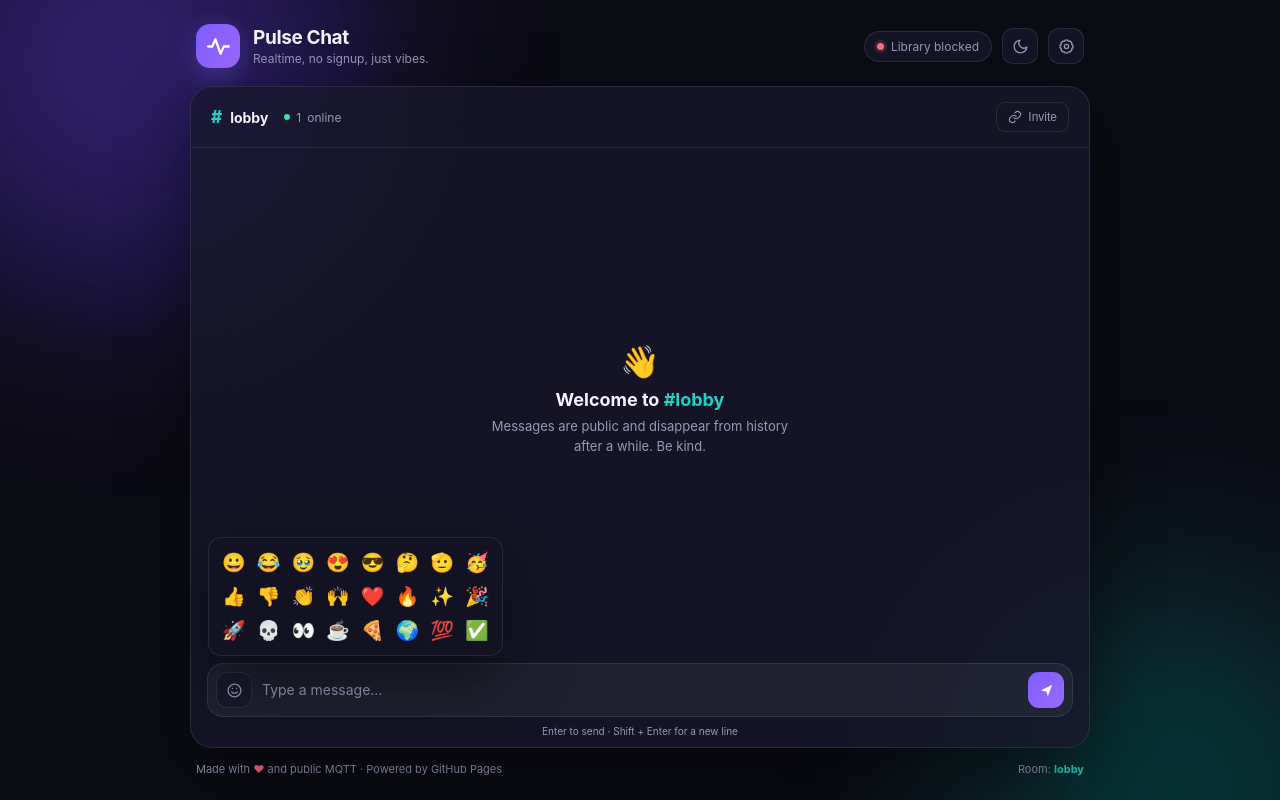
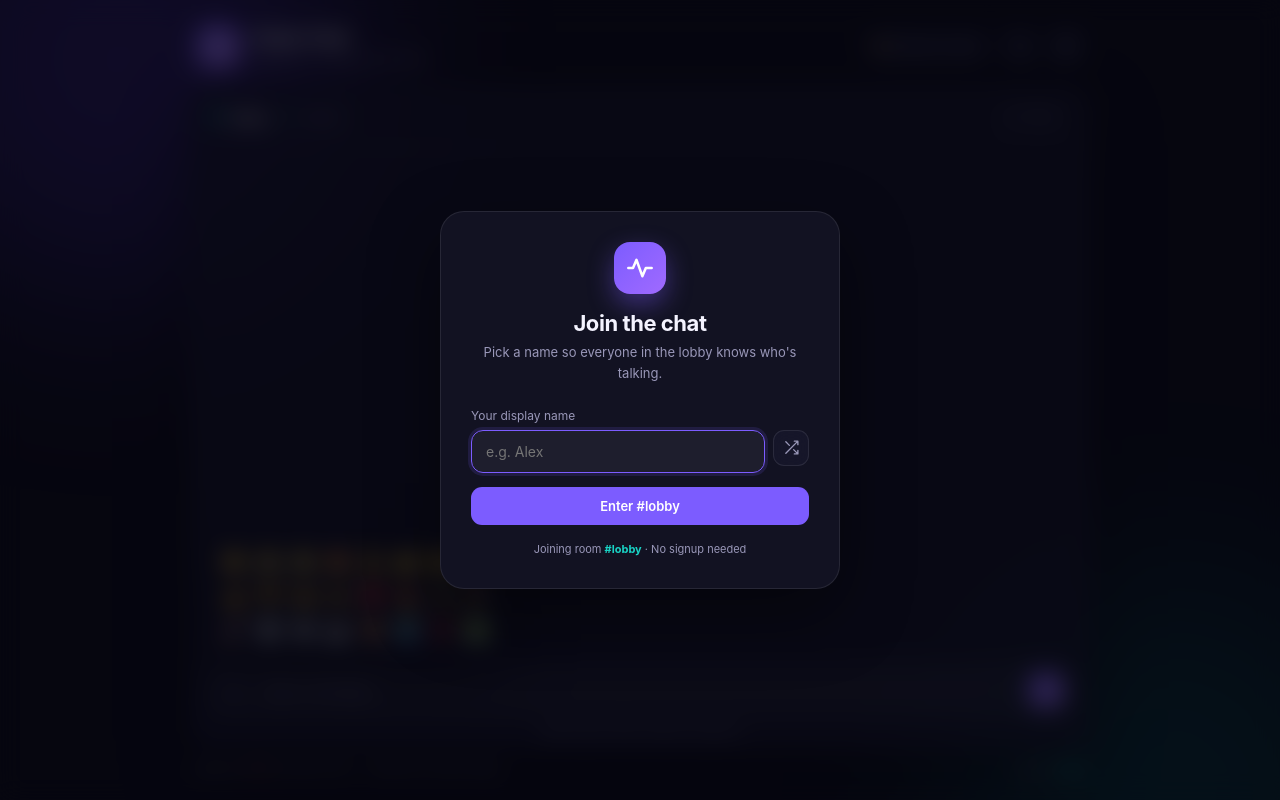
Before and after one commit to BHAI-DHEERAJ/realtime-chat, a plain HTML site: page index.html in a window 1280 px wide. Drawn offline with Linux system fonts and the light colour scheme.

Commit message:
Lock chat to lobby and add name entry gate

```diff
--- a/app.js
+++ b/app.js
@@ -27,7 +27,8 @@ const els = {
   status: $("status"), statusText: $("statusText"), online: $("onlineCount"),
   roomLabel: $("roomLabel"), footerRoom: $("footerRoom"), welcomeRoom: $("welcomeRoom"),
   typing: $("typing"), toast: $("toast"), modal: $("settingsModal"),
-  nameInput: $("nameInput"), roomInput: $("roomInput"),
+  nameInput: $("nameInput"),
+  gate: $("nameGate"), gateForm: $("gateForm"), gateName: $("gateName"),
   emojiPanel: $("emojiPanel"),
 };
 
@@ -37,7 +38,7 @@ let connectionFailures = 0;
 let reconnectTimer = null;
 
 let clientId = "";
-let room = "lobby";
+const room = "lobby";
 let userName = "Guest";
 let userColor = "#7c5cff";
 let topics = {};
@@ -59,17 +60,6 @@ let toastTimer = null;
 
 function randomId(len = 8) {
   return Math.random().toString(36).slice(2, 2 + len);
-}
-
-function cleanRoom(value) {
-  return (
-    String(value || "")
-      .toLowerCase()
-      .trim()
-      .replace(/\s+/g, "-")
-      .replace(/[^a-z0-9_-]/g, "")
-      .slice(0, 24) || "lobby"
-  );
 }
 
 function cleanName(value) {
@@ -412,44 +402,37 @@ function stopTyping() {
 
 /* ---------- settings ---------- */
 
-function applyIdentity(nextName, nextRoom, announce = true) {
+function joinChat(name) {
+  if (typeof mqtt === "undefined") {
+    setStatus("offline", "Library blocked");
+    toast("Could not load the chat library. Check your connection.");
+    return;
+  }
+
+  userName = cleanName(name);
+  userColor = colorFromName(userName);
+  localStorage.setItem("pulsechat.name", userName);
+
+  els.gate.hidden = true;
+  connect();
+  els.input.focus();
+}
+
+function changeName(nextName) {
   const newName = cleanName(nextName);
-  const newRoom = cleanRoom(nextRoom);
-
-  if (newName === userName && newRoom === room) return;
+  if (newName === userName) return;
 
   if (client && client.connected) {
     safePublish(topics.presence, presencePayload(true), true);
-    safePublish(topics.typing, JSON.stringify({ user: userName, typing: false, room }), true);
+    safePublish(topics.typing, JSON.stringify({ user: userName, typing: false, room }), false);
   }
 
-  const roomChanged = newRoom !== room;
   userName = newName;
   userColor = colorFromName(userName);
-  room = newRoom;
-
   localStorage.setItem("pulsechat.name", userName);
-  localStorage.setItem("pulsechat.room", room);
-
-  const url = new URL(window.location.href);
-  url.searchParams.set("room", room);
-  window.history.replaceState({}, "", url);
-
-  els.roomLabel.textContent = room;
-  els.welcomeRoom.textContent = `#${room}`;
-  els.footerRoom.textContent = room;
-  document.title = `#${room} — Pulse Chat`;
-
-  if (roomChanged) {
-    els.messages.querySelectorAll(".message, .system").forEach((el) => el.remove());
-    if (els.welcome) els.welcome.hidden = false;
-    els.welcomeRoom.textContent = `#${room}`;
-    seenMessages.clear();
-    historyTopics.clear();
-  }
 
   connect();
-  if (announce) toast(roomChanged ? `Joined #${room}` : `You are now ${userName}`);
+  toast(`You are now ${userName}`);
 }
 
 function clearChat() {
@@ -499,9 +482,18 @@ function bindEvents() {
     localStorage.setItem("pulsechat.theme", next);
   });
 
+  els.gateForm.addEventListener("submit", (event) => {
+    event.preventDefault();
+    joinChat(els.gateName.value);
+  });
+
+  $("gateRandom").addEventListener("click", () => {
+    els.gateName.value = `Guest-${randomId(4)}`;
+    els.gateName.focus();
+  });
+
   $("settingsBtn").addEventListener("click", () => {
     els.nameInput.value = userName;
-    els.roomInput.value = room;
     els.modal.classList.remove("hidden");
     els.nameInput.focus();
   });
@@ -514,19 +506,17 @@ function bindEvents() {
   $("settingsForm").addEventListener("submit", (event) => {
     event.preventDefault();
     els.modal.classList.add("hidden");
-    applyIdentity(els.nameInput.value, els.roomInput.value);
+    changeName(els.nameInput.value);
   });
 
   $("clearBtn").addEventListener("click", clearChat);
 
   $("inviteBtn").addEventListener("click", async () => {
-    const url = new URL(window.location.href);
-    url.searchParams.set("room", room);
     try {
-      await navigator.clipboard.writeText(url.toString());
+      await navigator.clipboard.writeText(window.location.href);
       toast("Invite link copied!");
     } catch (err) {
-      toast(url.toString());
+      toast(window.location.href);
     }
   });
 
@@ -573,30 +563,30 @@ function bindEvents() {
 /* ---------- boot ---------- */
 
 function init() {
-  const params = new URLSearchParams(window.location.search);
   document.documentElement.dataset.theme = localStorage.getItem("pulsechat.theme") || "dark";
-
-  room = cleanRoom(params.get("room") || localStorage.getItem("pulsechat.room") || "lobby");
-  userName = cleanName(params.get("user") || localStorage.getItem("pulsechat.name") || `Guest-${randomId(4)}`);
-  userColor = colorFromName(userName);
 
   els.roomLabel.textContent = room;
   els.welcomeRoom.textContent = `#${room}`;
   els.footerRoom.textContent = room;
   document.title = `#${room} — Pulse Chat`;
 
+  // Old room links still work — everyone lands in the same lobby.
   const url = new URL(window.location.href);
-  url.searchParams.set("room", room);
-  window.history.replaceState({}, "", url);
+  if (url.searchParams.has("room")) {
+    url.searchParams.delete("room");
+    window.history.replaceState({}, "", url);
+  }
 
   bindEvents();
-  if (typeof mqtt === "undefined") {
-    setStatus("offline", "Library blocked");
-    toast("Could not load the MQTT library. Check your connection.");
-    return;
+
+  const savedName = localStorage.getItem("pulsechat.name");
+  if (savedName && savedName.trim()) {
+    joinChat(savedName);
+  } else {
+    els.gate.hidden = false;
+    setStatus("", "Choose a name");
+    requestAnimationFrame(() => els.gateName.focus());
   }
-  connect();
-  els.input.focus();
 }
 
 init();
--- a/index.html
+++ b/index.html
@@ -91,23 +91,42 @@
       </footer>
     </div>
 
+    <div class="gate" id="nameGate" hidden>
+      <div class="gate-card">
+        <div class="gate-mark" aria-hidden="true">
+          <svg viewBox="0 0 24 24"><path d="M2 12h4l3-7 5 14 3-7h5" /></svg>
+        </div>
+        <h2>Join the chat</h2>
+        <p>Pick a name so everyone in the lobby knows who's talking.</p>
+        <form id="gateForm">
+          <label for="gateName">Your display name</label>
+          <div class="gate-row">
+            <input id="gateName" maxlength="20" placeholder="e.g. Alex" autocomplete="nickname" required />
+            <button type="button" class="icon-btn" id="gateRandom" title="Suggest a name" aria-label="Suggest a name">
+              <svg viewBox="0 0 24 24"><path d="M16 3h5v5M4 20 21 3M21 16v5h-5M15 15l6 6M4 4l5 5" /></svg>
+            </button>
+          </div>
+          <button class="primary-btn gate-join" type="submit">Enter #lobby</button>
+        </form>
+        <p class="gate-note">Joining room <b>#lobby</b> · No signup needed</p>
+      </div>
+    </div>
+
     <div class="modal hidden" id="settingsModal" role="dialog" aria-modal="true" aria-labelledby="settingsTitle">
       <div class="modal-card">
         <div class="modal-head">
-          <h2 id="settingsTitle">Room settings</h2>
+          <h2 id="settingsTitle">Your profile</h2>
           <button class="icon-btn" id="closeSettings" aria-label="Close">
             <svg viewBox="0 0 24 24"><path d="M18 6 6 18M6 6l12 12" /></svg>
           </button>
         </div>
         <form id="settingsForm">
-          <label for="nameInput">Your display name</label>
+          <label for="nameInput">Display name</label>
           <input id="nameInput" maxlength="20" placeholder="e.g. Alex" required />
-          <label for="roomInput">Room name</label>
-          <input id="roomInput" maxlength="24" placeholder="e.g. developers" required />
-          <p class="modal-note">Anyone with the same room name can chat with you. Rooms are public.</p>
+          <p class="modal-note">Chats happen in the shared <b>#lobby</b> room. Please be kind.</p>
           <div class="modal-actions">
             <button type="button" class="ghost-btn" id="clearBtn">Clear chat</button>
-            <button type="submit" class="primary-btn">Join room</button>
+            <button type="submit" class="primary-btn">Save name</button>
           </div>
         </form>
       </div>
--- a/styles.css
+++ b/styles.css
@@ -288,6 +288,59 @@ footer { display: flex; justify-content: space-between; gap: 12px; padding: 14px
 .heart { color: #ff6b8b; }
 .room-tag b { color: var(--accent-2); }
 
+.gate {
+  position: fixed;
+  inset: 0;
+  z-index: 40;
+  display: grid;
+  place-items: center;
+  padding: 20px;
+  background: rgba(5, 5, 14, 0.72);
+  backdrop-filter: blur(12px);
+}
+.gate[hidden] { display: none; }
+.gate-card {
+  width: min(400px, 100%);
+  padding: 30px;
+  border-radius: 24px;
+  border: 1px solid var(--border);
+  background: var(--bg-soft);
+  box-shadow: var(--shadow);
+  text-align: center;
+  animation: pop 0.25s ease-out;
+}
+.gate-mark {
+  width: 52px;
+  height: 52px;
+  margin: 0 auto 16px;
+  border-radius: 16px;
+  display: grid;
+  place-items: center;
+  background: linear-gradient(135deg, var(--accent), #a06aff);
+  box-shadow: 0 10px 26px rgba(124, 92, 255, 0.4);
+}
+.gate-mark svg { width: 28px; fill: none; stroke: #fff; stroke-width: 2.2; stroke-linecap: round; stroke-linejoin: round; }
+.gate-card h2 { margin: 0 0 6px; font-size: 22px; letter-spacing: -0.02em; }
+.gate-card > p { margin: 0; font-size: 13px; line-height: 1.6; color: var(--muted); }
+.gate-card label { display: block; text-align: left; font-size: 12px; color: var(--muted); margin: 24px 0 7px; }
+.gate-row { display: flex; gap: 8px; }
+.gate-row input {
+  flex: 1;
+  min-width: 0;
+  padding: 12px 14px;
+  border-radius: 12px;
+  border: 1px solid var(--border);
+  background: var(--input);
+  color: var(--text);
+  font: inherit;
+  font-size: 14px;
+  outline: 0;
+}
+.gate-row input:focus { border-color: var(--accent); box-shadow: 0 0 0 3px rgba(124, 92, 255, 0.14); }
+.gate-join { width: 100%; margin-top: 14px; padding: 12px; }
+.gate-note { margin-top: 16px !important; font-size: 11px !important; }
+.gate-note b { color: var(--accent-2); }
+
 .modal {
   position: fixed;
   inset: 0;
```
Also changed, not shown: 1 other file.
